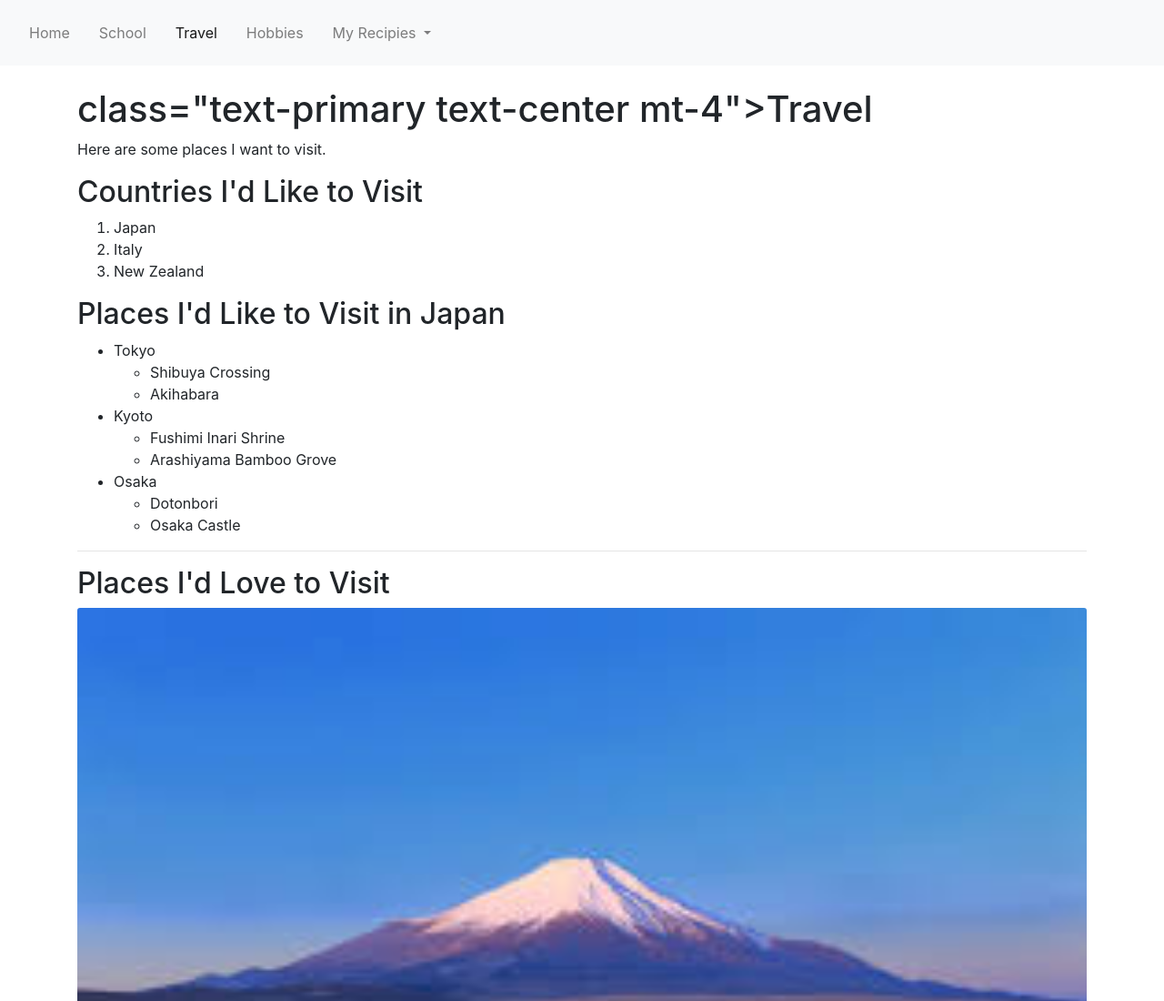
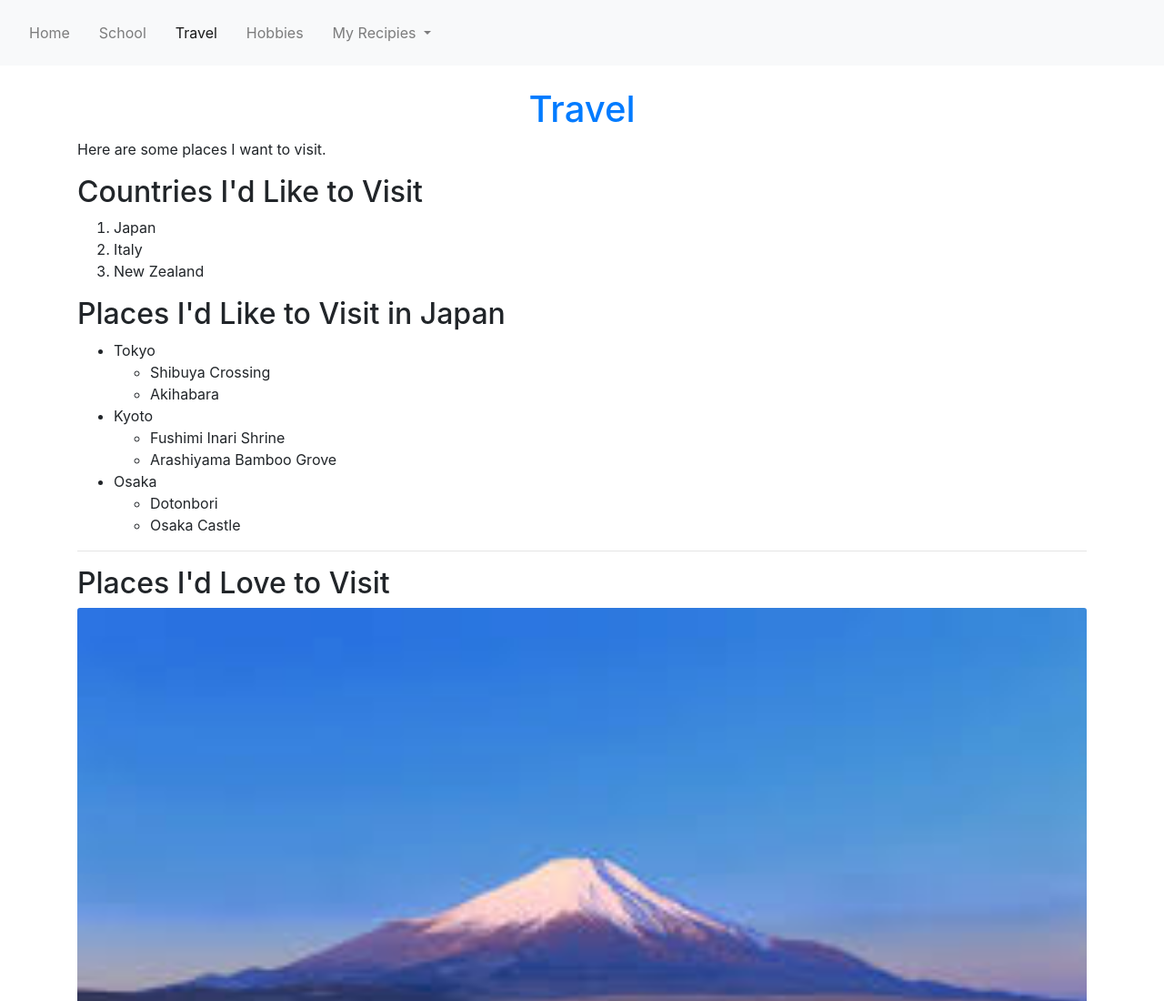
Before and after one commit to Hmiller83445/myporttfolio, a plain HTML site: page travel.html in a window 1280 px wide. Shown: the top 1100 px of the page at 91% size. Drawn offline with nearby package versions, Linux system fonts and the light colour scheme.

Commit message:
Add files via upload

```diff
--- a/travel.html
+++ b/travel.html
@@ -36,7 +36,7 @@
 <!-- Bootstrap container + grid (this is what your teacher wanted) -->
 <div class="container mt-4">
 
-<h1> class="text-primary text-center mt-4">Travel</h1>
+<h1 class="text-primary text-center mt-4">Travel</h1>
 
 <div class="row">
 <div class="col-12">
```
